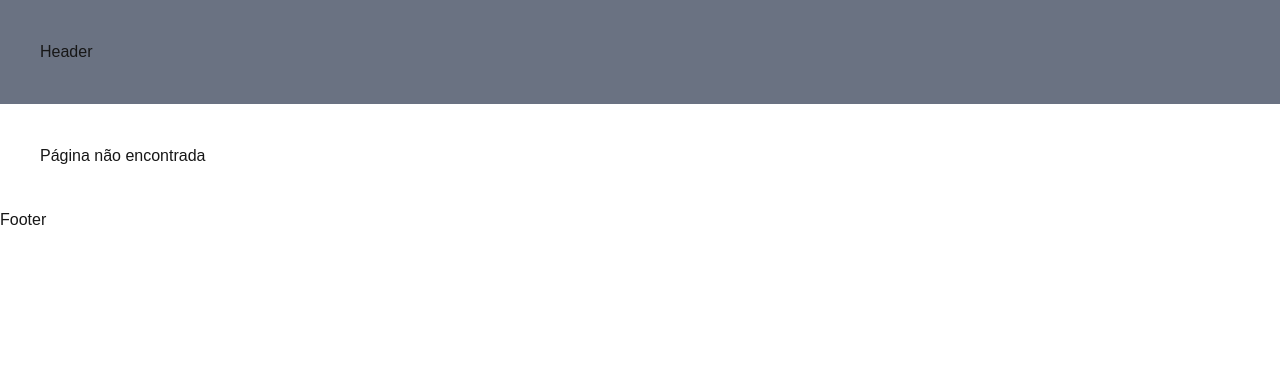
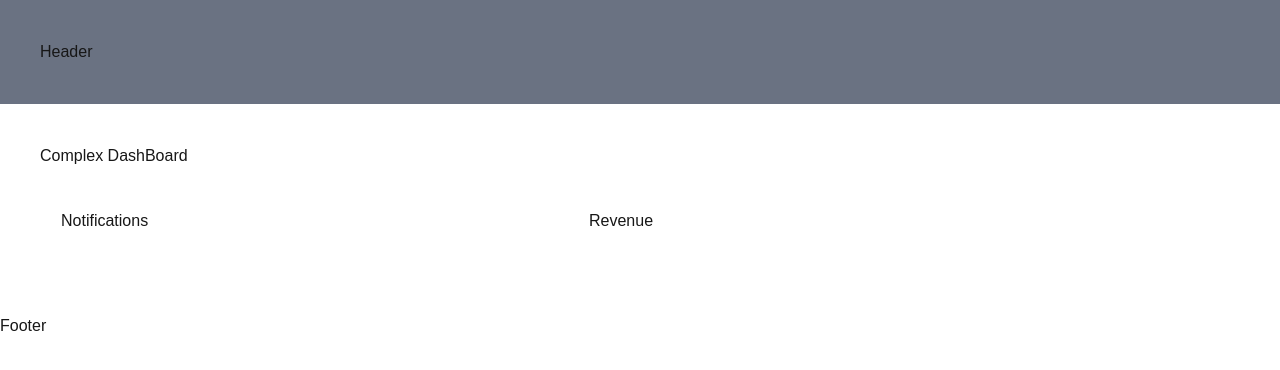
Before and after one commit to gabrielcomputacao/Saas15, a Next.js app: page /complex-dashboard in a window 1280 px wide. Before the commit this address had no page. Shown: the top 370 px of the page. Built offline with nearby package versions, Linux system fonts and the light colour scheme.

Commit message:
feat: creating paralel routes

```diff
--- /dev/null
+++ b/src/app/complex-dashboard/@notifications/page.tsx
@@ -0,0 +1,3 @@
+export default function Notifications() {
+  return <h2>Notifications</h2>;
+}
--- /dev/null
+++ b/src/app/complex-dashboard/@revenue/page.tsx
@@ -0,0 +1,3 @@
+export default function Revenue() {
+  return <h3>Revenue</h3>;
+}
--- /dev/null
+++ b/src/app/complex-dashboard/layout.tsx
@@ -0,0 +1,30 @@
+import { WrapperCard } from "@/components/wrapperCard/wrapperCard";
+
+export default function LayoutDashboard({
+  children,
+  notifications,
+  revenue,
+}: {
+  children: React.ReactNode;
+  notifications: React.ReactNode;
+  revenue: React.ReactNode;
+}) {
+  /*
+        O layout recebe as rotas paralelas por props, e cada rota paralela tem seu proprio tempo de carregamento seus
+        erros e suas sub-navigations
+    */
+
+  return (
+    <div className="p-10">
+      <div>{children}</div>
+      <div className="flex gap-4">
+        <div>
+          <WrapperCard>{notifications}</WrapperCard>
+        </div>
+        <div>
+          <WrapperCard>{revenue}</WrapperCard>
+        </div>
+      </div>
+    </div>
+  );
+}
--- /dev/null
+++ b/src/app/complex-dashboard/page.tsx
@@ -0,0 +1,3 @@
+export default function ComplexDashboard() {
+  return <h1>Complex DashBoard</h1>;
+}
--- /dev/null
+++ b/src/components/wrapperCard/wrapperCard.tsx
@@ -0,0 +1,9 @@
+export function WrapperCard({ children }: { children: React.ReactNode }) {
+  return (
+    <div>
+      <div className="p-5 border rounded-2xl border-white w-lg my-5">
+        {children}
+      </div>
+    </div>
+  );
+}
```
